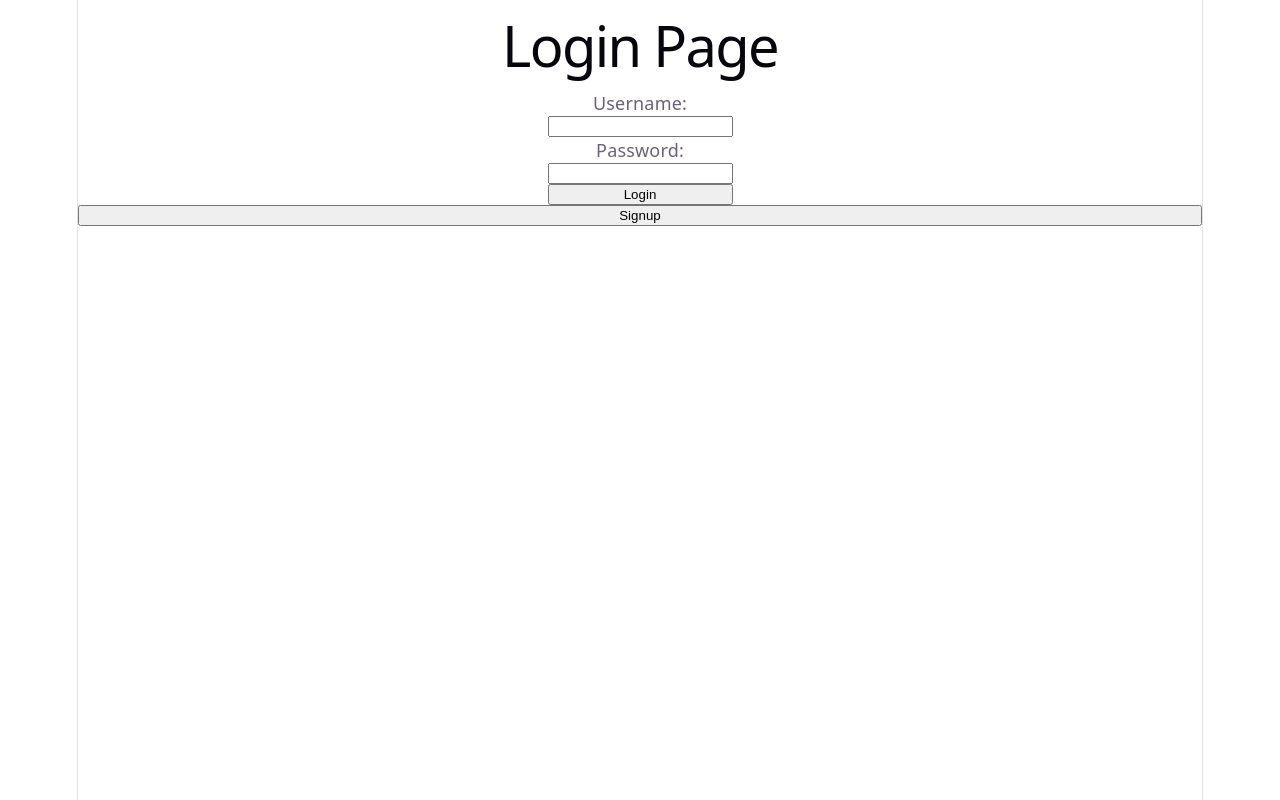
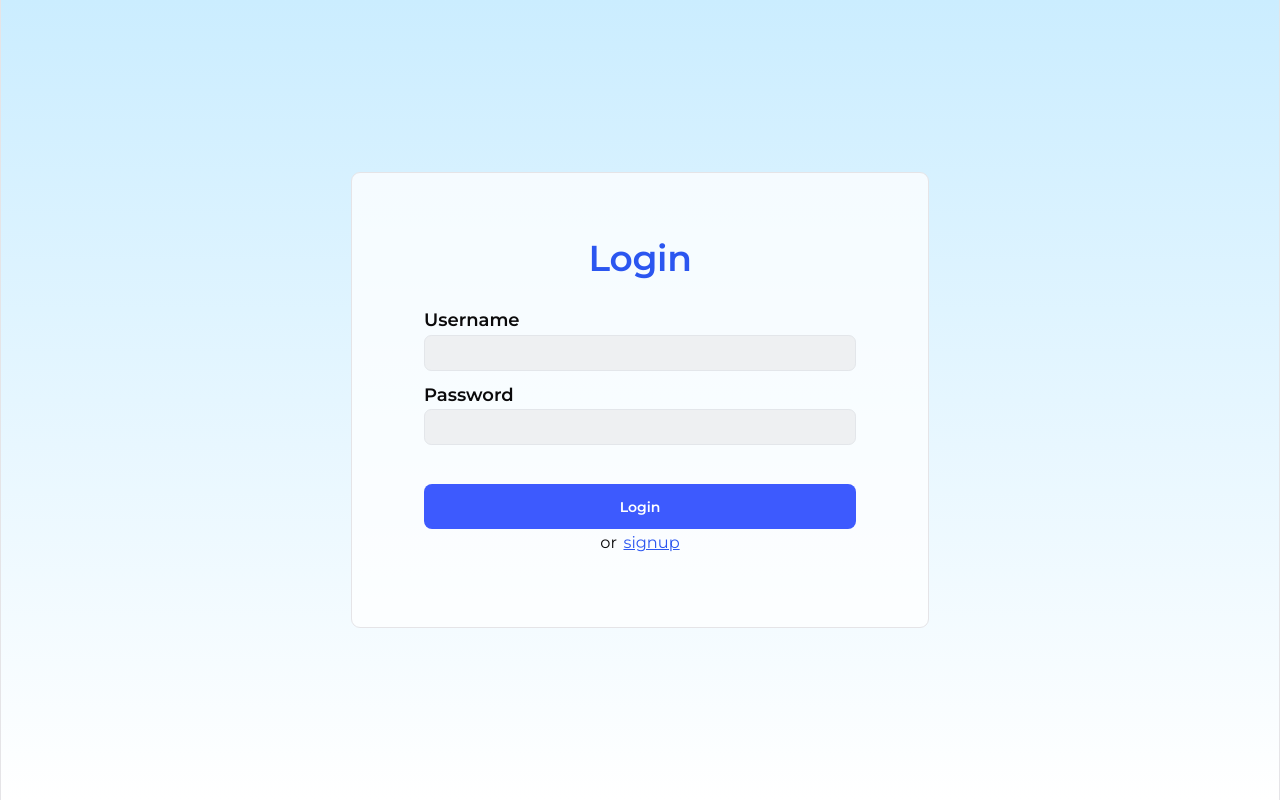
Before and after one commit to SanTran113/Alkira-Excercise, a React (Vite) app: page / in a window 1280 px wide. Built offline with nearby package versions, Linux system fonts and the light colour scheme.

Commit message:
feat: css styling for forms

```diff
--- a/index.html
+++ b/index.html
@@ -2,6 +2,12 @@
 <html lang="en">
   <head>
     <meta charset="UTF-8" />
+    <link rel="preconnect" href="https://fonts.googleapis.com" />
+    <link rel="preconnect" href="https://fonts.gstatic.com" crossorigin />
+    <link
+      href="https://fonts.googleapis.com/css2?family=Montserrat:wght@400;500;600;700&display=swap"
+      rel="stylesheet"
+    />
     <link rel="icon" type="image/svg+xml" href="/favicon.svg" />
     <meta name="viewport" content="width=device-width, initial-scale=1.0" />
     <title>alkira-excercise</title>
--- a/src/App.css
+++ b/src/App.css
@@ -1,188 +1,3 @@
-.counter {
-  font-size: 16px;
-  padding: 5px 10px;
-  border-radius: 5px;
-  color: var(--accent);
-  background: var(--accent-bg);
-  border: 2px solid transparent;
-  transition: border-color 0.3s;
-  margin-bottom: 24px;
-
-  &:hover {
-    border-color: var(--accent-border);
-  }
-  &:focus-visible {
-    outline: 2px solid var(--accent);
-    outline-offset: 2px;
-  }
-}
-
-.hero {
-  position: relative;
-
-  .base,
-  .framework,
-  .vite {
-    inset-inline: 0;
-    margin: 0 auto;
-  }
-
-  .base {
-    width: 170px;
-    position: relative;
-    z-index: 0;
-  }
-
-  .framework,
-  .vite {
-    position: absolute;
-  }
-
-  .framework {
-    z-index: 1;
-    top: 34px;
-    height: 28px;
-    transform: perspective(2000px) rotateZ(300deg) rotateX(44deg) rotateY(39deg)
-      scale(1.4);
-  }
-
-  .vite {
-    z-index: 0;
-    top: 107px;
-    height: 26px;
-    width: auto;
-    transform: perspective(2000px) rotateZ(300deg) rotateX(40deg) rotateY(39deg)
-      scale(0.8);
-  }
-}
-
-#center {
-  display: flex;
-  flex-direction: column;
-  gap: 25px;
-  place-content: center;
-  place-items: center;
-  flex-grow: 1;
-
-  @media (max-width: 1024px) {
-    padding: 32px 20px 24px;
-    gap: 18px;
-  }
-}
-
-#next-steps {
-  display: flex;
-  border-top: 1px solid var(--border);
-  text-align: left;
-
-  & > div {
-    flex: 1 1 0;
-    padding: 32px;
-    @media (max-width: 1024px) {
-      padding: 24px 20px;
-    }
-  }
-
-  .icon {
-    margin-bottom: 16px;
-    width: 22px;
-    height: 22px;
-  }
-
-  @media (max-width: 1024px) {
-    flex-direction: column;
-    text-align: center;
-  }
-}
-
-#docs {
-  border-right: 1px solid var(--border);
-
-  @media (max-width: 1024px) {
-    border-right: none;
-    border-bottom: 1px solid var(--border);
-  }
-}
-
-#next-steps ul {
-  list-style: none;
-  padding: 0;
-  display: flex;
-  gap: 8px;
-  margin: 32px 0 0;
-
-  .logo {
-    height: 18px;
-  }
-
-  a {
-    color: var(--text-h);
-    font-size: 16px;
-    border-radius: 6px;
-    background: var(--social-bg);
-    display: flex;
-    padding: 6px 12px;
-    align-items: center;
-    gap: 8px;
-    text-decoration: none;
-    transition: box-shadow 0.3s;
-
-    &:hover {
-      box-shadow: var(--shadow);
-    }
-    .button-icon {
-      height: 18px;
-      width: 18px;
-    }
-  }
-
-  @media (max-width: 1024px) {
-    margin-top: 20px;
-    flex-wrap: wrap;
-    justify-content: center;
-
-    li {
-      flex: 1 1 calc(50% - 8px);
-    }
-
-    a {
-      width: 100%;
-      justify-content: center;
-      box-sizing: border-box;
-    }
-  }
-}
-
-#spacer {
-  height: 88px;
-  border-top: 1px solid var(--border);
-  @media (max-width: 1024px) {
-    height: 48px;
-  }
-}
-
-.ticks {
-  position: relative;
-  width: 100%;
-
-  &::before,
-  &::after {
-    content: '';
-    position: absolute;
-    top: -4.5px;
-    border: 5px solid transparent;
-  }
-
-  &::before {
-    left: 0;
-    border-left-color: var(--border);
-  }
-  &::after {
-    right: 0;
-    border-right-color: var(--border);
-  }
-}
-
 .form-container {
   display: flex;
   align-items: center;
--- a/src/index.css
+++ b/src/index.css
@@ -1,22 +1,19 @@
 :root {
-  --text: #6b6375;
-  --text-h: #08060d;
-  --bg: #fff;
+  --text: #0b0a0b;
+  --text-h: #2b56f0;
+  --bg: linear-gradient(#cbedff, #fff);
   --border: #e5e4e7;
-  --code-bg: #f4f3ec;
-  --accent: #aa3bff;
-  --accent-bg: rgba(170, 59, 255, 0.1);
-  --accent-border: rgba(170, 59, 255, 0.5);
-  --social-bg: rgba(244, 243, 236, 0.5);
-  --shadow:
-    rgba(0, 0, 0, 0.1) 0 10px 15px -3px, rgba(0, 0, 0, 0.05) 0 4px 6px -2px;
 
-  --sans: system-ui, 'Segoe UI', Roboto, sans-serif;
-  --heading: system-ui, 'Segoe UI', Roboto, sans-serif;
+  --input-bg: #eef0f2;
+  --input-border: #e3e6ea;
+  --button-bg: #3d5afe;
+  --button-bg-hover: #2f47d1;
+
+  --sans: "Montserrat", system-ui, "Segoe UI", Roboto, sans-serif;
+  --heading: "Montserrat", system-ui, "Segoe UI", Roboto, sans-serif;
   --mono: ui-monospace, Consolas, monospace;
 
   font: 18px/145% var(--sans);
-  letter-spacing: 0.18px;
   color-scheme: light dark;
   color: var(--text);
   background: var(--bg);
@@ -24,30 +21,6 @@
   text-rendering: optimizeLegibility;
   -webkit-font-smoothing: antialiased;
   -moz-osx-font-smoothing: grayscale;
-
-  @media (max-width: 1024px) {
-    font-size: 16px;
-  }
-}
-
-@media (prefers-color-scheme: dark) {
-  :root {
-    --text: #9ca3af;
-    --text-h: #f3f4f6;
-    --bg: #16171d;
-    --border: #2e303a;
-    --code-bg: #1f2028;
-    --accent: #c084fc;
-    --accent-bg: rgba(192, 132, 252, 0.15);
-    --accent-border: rgba(192, 132, 252, 0.5);
-    --social-bg: rgba(47, 48, 58, 0.5);
-    --shadow:
-      rgba(0, 0, 0, 0.4) 0 10px 15px -3px, rgba(0, 0, 0, 0.25) 0 4px 6px -2px;
-  }
-
-  #social .button-icon {
-    filter: invert(1) brightness(2);
-  }
 }
 
 body {
@@ -55,57 +28,130 @@ body {
 }
 
 #root {
-  width: 1126px;
   max-width: 100%;
   margin: 0 auto;
-  text-align: center;
   border-inline: 1px solid var(--border);
   min-height: 100svh;
   display: flex;
   flex-direction: column;
+  align-items: center;
+  justify-content: center;
   box-sizing: border-box;
 }
 
-h1,
-h2 {
+h1 {
+  font-size: 2em;
   font-family: var(--heading);
-  font-weight: 500;
+  font-weight: 600;
   color: var(--text-h);
+  letter-spacing: -0.3px;
 }
 
-h1 {
-  font-size: 56px;
-  letter-spacing: -1.68px;
-  margin: 32px 0;
-  @media (max-width: 1024px) {
-    font-size: 36px;
-    margin: 20px 0;
-  }
-}
-h2 {
-  font-size: 24px;
-  line-height: 118%;
-  letter-spacing: -0.24px;
-  margin: 0 0 8px;
-  @media (max-width: 1024px) {
-    font-size: 20px;
-  }
-}
 p {
   margin: 0;
 }
 
-code,
-.counter {
-  font-family: var(--mono);
-  display: inline-flex;
-  border-radius: 4px;
-  color: var(--text-h);
+.form-container {
+  display: flex;
+  flex-direction: column;
+  justify-content: center;
+  align-items: flex-start;
+  width: fit-content;
+  padding: 4em;
+  background-color: rgba(255, 255, 255, 0.75);
+  border: 1px solid var(--border);
+  border-radius: 0.5em;
+  box-shadow: var(--shadow);
+  box-sizing: border-box;
 }
 
-code {
-  font-size: 15px;
-  line-height: 135%;
-  padding: 4px 8px;
-  background: var(--code-bg);
+.form-container h1 {
+  margin: 0 0 1em;
+  text-align: left;
 }
+
+section {
+  display: flex;
+  flex-direction: column;
+  margin-bottom: 0.6em;
+}
+
+label {
+  margin-bottom: 0.1em;
+  font-size: 1em;
+  font-weight: 600;
+  color: var(--text);
+}
+
+.form-container form select,
+.form-container form input {
+  height: 2.5em;
+  padding: 0 1em;
+  font: inherit;
+  font-size: 0.8em;
+  color: var(--text);
+  background: var(--input-bg);
+  border: 1px solid var(--input-border);
+  border-radius: 0.5em;
+  box-sizing: border-box;
+  width: 30em;
+}
+
+.form-container form input:focus {
+  outline: none;
+  border-color: var(--text-h);
+  background: #fff;
+}
+
+.form-container form button {
+  height: 3.2em;
+  margin-top: 2em;
+  font: inherit;
+  font-size: 14px;
+  font-weight: 600;
+  color: #fff;
+  background: var(--button-bg);
+  border: none;
+  border-radius: 8px;
+  cursor: pointer;
+  transition: background 0.15s ease;
+}
+
+.form-button:hover {
+  background: var(--button-bg-hover);
+}
+
+.form-container form button.secondary-button {
+  margin-top: 0.5em;
+  color: var(--button-bg);
+  background: #fff;
+  border: 1px solid var(--button-bg);
+}
+
+.form-container form button.secondary-button:hover {
+  color: #fff;
+  background: var(--button-bg);
+}
+
+.footer {
+  display: flex;
+  flex-direction: row;
+  justify-content: center;
+  align-items: center;
+  font-size: 0.9em;
+  gap: 0.4em;
+  cursor: pointer;
+}
+
+.form-container form a {
+  color: var(--text-h);
+  text-decoration: underline;
+}
+
+.code {
+  display: flex;
+  flex-direction: row;
+  justify-content: flex-start;
+  align-items: flex-start;
+  gap: 0.4em;
+}
--- a/src/pages/LoginPage.jsx
+++ b/src/pages/LoginPage.jsx
@@ -25,8 +25,8 @@ function LoginPage() {
 
   return (
     <>
-      <h1>Login Page</h1>
       <div className="form-container">
+        <h1>Login</h1>
         <form
           onSubmit={(e) => {
             e.preventDefault();
@@ -34,17 +34,24 @@ function LoginPage() {
             handleLogin(formData.get("username"), formData.get("password"));
           }}
         >
-          <label htmlFor="username">Username:</label>
-          <input type="text" id="username" name="username" required />
-          <label htmlFor="password">Password:</label>
-          <input type="password" id="password" name="password" required />
+          <section>
+            <label htmlFor="username">Username</label>
+            <input type="text" id="username" name="username" required />
+          </section>
+          <section>
+            <label htmlFor="password">Password</label>
+            <input type="password" id="password" name="password" required />
+          </section>
           <button type="submit">Login</button>
           {error && <p role="alert">{error}</p>}
+          <div className="footer">
+            or
+            <a type="button" onClick={() => navigate("/signup")}>
+              signup
+            </a>
+          </div>
         </form>
       </div>
-      <button type="button" onClick={() => navigate("/signup")}>
-        Signup
-      </button>
     </>
   );
 }
--- a/src/pages/MfaPage.jsx
+++ b/src/pages/MfaPage.jsx
@@ -52,13 +52,12 @@ function MfaPage() {
 
   return (
     <>
-      <div>
-        <h1>MFA Page</h1>
-        {code && (
-          <div>
-            Code: <p id="code">{code}</p>
-          </div>
-        )}
+      <div className="form-container">
+        <h1>Multi-Factor Authentication</h1>
+        <div className="code">
+          <label>Code:</label>
+          {code && <p id="code">{code}</p>}
+        </div>
         <form
           onSubmit={(e) => {
             e.preventDefault();
@@ -66,7 +65,7 @@ function MfaPage() {
             handleVerifyMfaCode(formData.get("otpCode"));
           }}
         >
-          <label htmlFor="otpCode">Input Code:</label>
+          <label htmlFor="otpCode">Input Code</label>
           <input
             id="otpCode"
             name="otpCode"
@@ -77,9 +76,20 @@ function MfaPage() {
           />
           {error && <p id="error-text">{error}</p>}
           <button type="submit">Verify</button>
+          <button
+            className="secondary-button"
+            type="submit"
+            onClick={handleSendCode}
+          >
+            Resend Code
+          </button>
+          <div className="footer">
+            or
+            <a type="button" onClick={handleCancelMfa}>
+              cancel
+            </a>
+          </div>
         </form>
-        <button type="submit" onClick={handleSendCode}>Resend Code</button>
-        <button type="submit" onClick={handleCancelMfa}>Cancel</button>
       </div>
     </>
   );
--- a/src/pages/SignupPage.jsx
+++ b/src/pages/SignupPage.jsx
@@ -26,8 +26,8 @@ function SignupPage() {
 
   return (
     <>
-      <h1>Signup Page</h1>
       <div className="form-container">
+        <h1>Signup</h1>
         <form
           onSubmit={(e) => {
             e.preventDefault();
@@ -39,11 +39,15 @@ function SignupPage() {
             );
           }}
         >
-          <label htmlFor="username">Username:</label>
-          <input id="username" name="username" required type="text" />
-          <label htmlFor="password">Password:</label>
-          <input id="password" name="password" required type="password" />
-          <label htmlFor="role">Role:</label>
+          <section>
+            <label htmlFor="username">Username</label>
+            <input id="username" name="username" required type="text" />
+          </section>
+          <section>
+            <label htmlFor="password">Password</label>
+            <input id="password" name="password" required type="password" />
+          </section>
+          <label htmlFor="role">Role</label>
           <select
             id="role"
             name="role"
@@ -61,11 +65,14 @@ function SignupPage() {
           </select>
           <button type="submit">Signup</button>
           {error && <p role="alert">{error}</p>}
+          <div className="footer">
+            or
+            <a type="button" onClick={() => navigate("/")}>
+              login
+            </a>
+          </div>
         </form>
       </div>
-      <button type="submit" onClick={() => navigate("/")}>
-        Login
-      </button>
     </>
   );
 }
```
